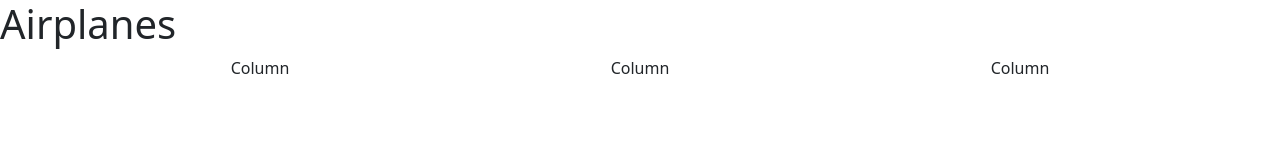
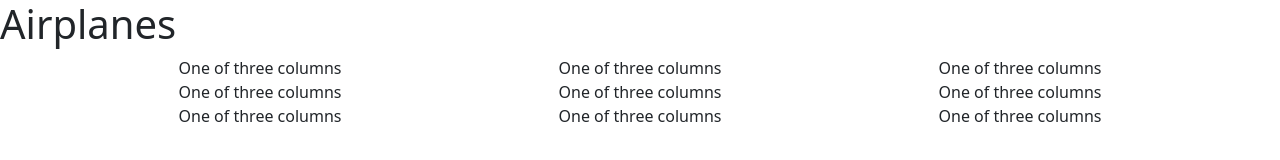
Before and after one commit to Gabrielzg1/aircrafts, a plain HTML site: page index.html in a window 1280 px wide. Drawn offline with nearby package versions, Linux system fonts and the light colour scheme.

Commit message:
Update index.html

```diff
--- a/index.html
+++ b/index.html
@@ -5,6 +5,7 @@
     <meta charset="utf-8">
     <meta name="viewport" content="width=device-width, initial-scale=1">
     <title>Bootstrap demo</title>
+    <link rel="stylesheet" href="style.css">
     <link href="https://cdn.jsdelivr.net/npm/bootstrap@5.2.0/dist/css/bootstrap.min.css" rel="stylesheet"
         integrity="sha384-gH2yIJqKdNHPEq0n4Mqa/HGKIhSkIHeL5AyhkYV8i59U5AR6csBvApHHNl/vI1Bx" crossorigin="anonymous">
 </head>
@@ -16,15 +17,37 @@
         crossorigin="anonymous"></script>
 
     <div class="container text-center">
-        <div class="row">
+        <div class="row align-items-start">
             <div class="col">
-                Column
+                One of three columns
             </div>
             <div class="col">
-                Column
+                One of three columns
             </div>
             <div class="col">
-                Column
+                One of three columns
+            </div>
+        </div>
+        <div class="row align-items-center">
+            <div class="col">
+                One of three columns
+            </div>
+            <div class="col">
+                One of three columns
+            </div>
+            <div class="col">
+                One of three columns
+            </div>
+        </div>
+        <div class="row align-items-end">
+            <div class="col">
+                One of three columns
+            </div>
+            <div class="col">
+                One of three columns
+            </div>
+            <div class="col">
+                One of three columns
             </div>
         </div>
     </div>
```
